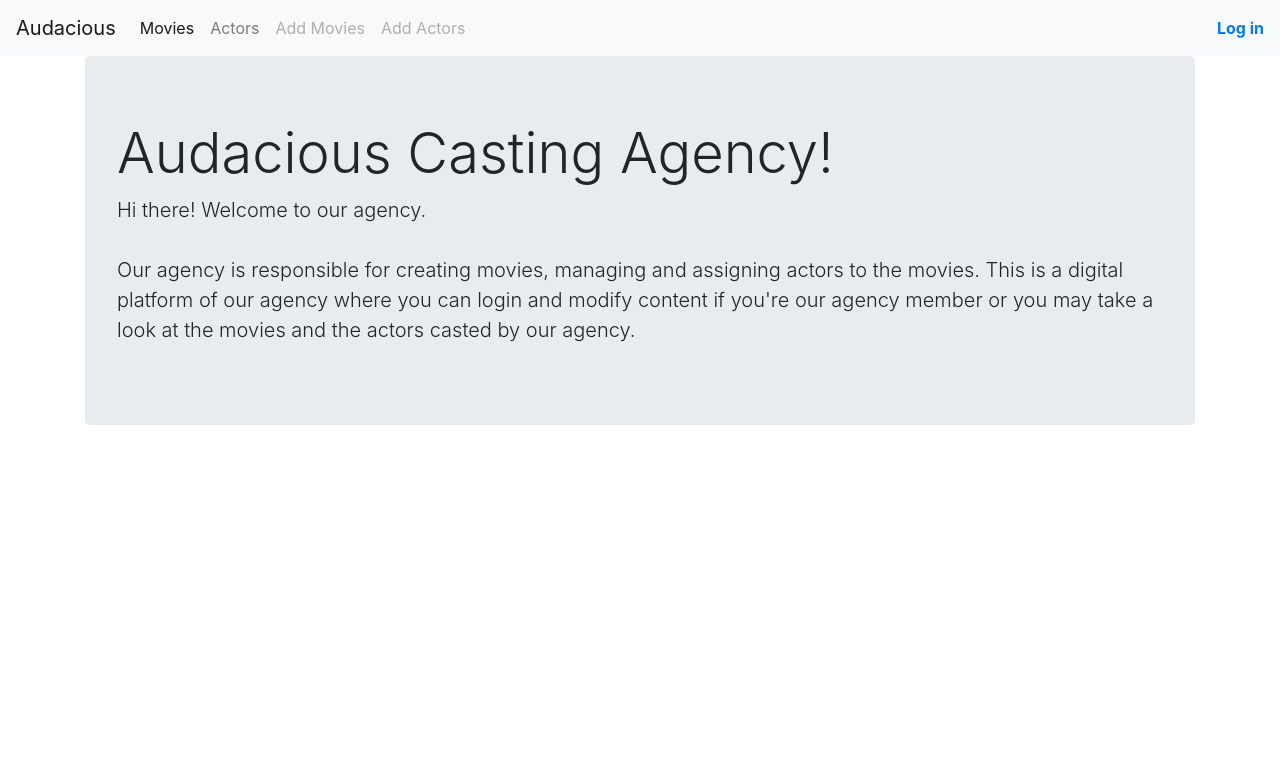
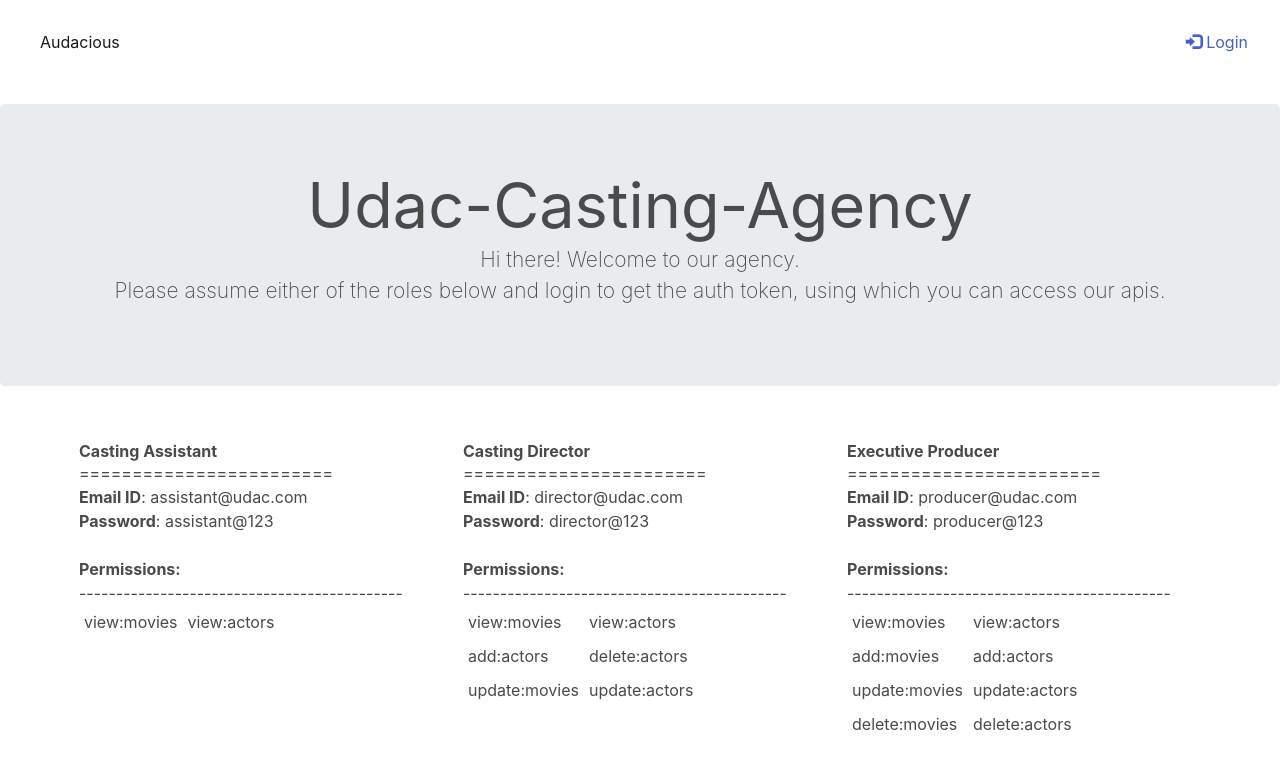
Before and after one commit to rohithsowmithra/Casting-Agency, a Flask app: page / in a window 1280 px wide. Shown: the top 770 px of the page. Run offline with Flask 2, Linux system fonts and the light colour scheme; some libraries are stand-ins or nearby versions.

Commit message:
updated index page content

```diff
--- a/templates/index.html
+++ b/templates/index.html
@@ -1,55 +1,119 @@
-<!doctype html>
+<!DOCTYPE html>
 <html lang="en">
-  <head>
-    <!-- Required meta tags -->
-    <meta charset="utf-8">
-    <meta name="viewport" content="width=device-width, initial-scale=1, shrink-to-fit=no">
+<head>
+  <title>Bootstrap Example</title>
+  <meta charset="utf-8">
+  <meta name="viewport" content="width=device-width, initial-scale=1, shrink-to-fit=no">
+  <link rel="stylesheet" href="https://maxcdn.bootstrapcdn.com/bootstrap/3.4.1/css/bootstrap.min.css">
+  <link rel="stylesheet" href="https://cdn.jsdelivr.net/npm/bootstrap@4.5.3/dist/css/bootstrap.min.css" integrity="sha384-TX8t27EcRE3e/ihU7zmQxVncDAy5uIKz4rEkgIXeMed4M0jlfIDPvg6uqKI2xXr2" crossorigin="anonymous">
+  <link rel="stylesheet" href="https://cdn.jsdelivr.net/npm/bulma@0.8.0/css/bulma.min.css"/>
 
-    <!-- Bootstrap CSS -->
-    <link rel="stylesheet" href="https://cdn.jsdelivr.net/npm/bootstrap@4.5.3/dist/css/bootstrap.min.css" integrity="sha384-TX8t27EcRE3e/ihU7zmQxVncDAy5uIKz4rEkgIXeMed4M0jlfIDPvg6uqKI2xXr2" crossorigin="anonymous">
-
-    <title>Home</title>
-  </head>
-  <body>
+  <style>
+    td {
+      padding: 5px;
+    }
+</style>
+</head>
+<body>
 
 
-<nav class="navbar navbar-expand-lg navbar-light bg-light">
-  <a class="navbar-brand" href="#">Audacious</a>
+
+<nav class="navbar navbar-expand-lg navbar-light">
   <button class="navbar-toggler" type="button" data-toggle="collapse" data-target="#navbarSupportedContent" aria-controls="navbarSupportedContent" aria-expanded="false" aria-label="Toggle navigation">
     <span class="navbar-toggler-icon"></span>
   </button>
 
-  <div class="collapse navbar-collapse" id="navbarSupportedContent">
-    <ul class="navbar-nav mr-auto">
+  <div class="navbar-collapse collapse" id="navbarSupportedContent">
+    <ul class="navbar-nav mr-auto" id="text">
       <li class="nav-item active">
-        <a class="nav-link" href="#">Movies <span class="sr-only">(current)</span></a>
-      </li>
-      <li class="nav-item">
-        <a class="nav-link" href="#">Actors</a>
-      </li>
-      <li class="nav-item">
-        <a class="nav-link disabled" href="#">Add Movies</a>
-      </li>
-      <li class="nav-item">
-        <a class="nav-link disabled" href="#">Add Actors</a>
+        <a class="nav-link" href="{{ url_for('index') }}">Audacious <span class="sr-only">(current)</span></a>
       </li>
     </ul>
-    <a id="loginButton" class="button is-primary" href="https://{{ auth_server_details.auth_host }}/authorize?audience={{ auth_server_details.audience }}&response_type=token&client_id={{ auth_server_details.client_id }}&redirect_uri={{ auth_server_details.redirect_url }}">
-						<strong>Log in</strong>
-					</a>
+    <form class="form-inline my-2 my-lg-0">
+       <ul class="nav navbar-nav navbar-right">
+        <li><a href="https://{{ auth_server_details.auth_host }}/authorize?audience={{ auth_server_details.audience }}&response_type=token&client_id={{ auth_server_details.client_id }}&redirect_uri={{ auth_server_details.redirect_url }}"><span class="glyphicon glyphicon-log-in"></span> Login</a></li>
+     </ul>
+    </form>
   </div>
 </nav>
 
-<div class="container">
 
-<div class="jumbotron">
-  <h1 class="display-4">Audacious Casting Agency!</h1>
-  <p class="lead">Hi there! Welcome to our agency.<br><br> Our agency is responsible for creating movies, managing and assigning actors to the movies. This is a digital platform of our agency where you can login and modify content if you're our agency member or you may take a look at the movies and the actors casted by our agency.</p>
+<div class="jumbotron text-center">
+  <h1>Udac-Casting-Agency</h1>
+  <p>Hi there! Welcome to our agency.<br> Please assume either of the roles below and login to get the auth token, using which you can access our apis.</p>
+</div>
+
+<div class="container pt-5">
+  <div class="row">
+    <div class="col-sm-4">
+      <h3><b>Casting Assistant</b></h3>
+      <p>========================</p>
+      <p><b>Email ID</b>: assistant@udac.com</p>
+      <p><b>Password</b>: assistant@123</p>
+      <br>
+      <p><b>Permissions:</b></p>
+      <p>--------------------------------------------</p>
+      <table>
+        <tr>
+          <td>view:movies</td>
+          <td>view:actors</td>
+      </table>
+    </div>
+    <div class="col-sm-4">
+      <h3><b>Casting Director</b></h3>
+      <p>=======================</p>
+      <p><b>Email ID</b>: director@udac.com</p>
+      <p><b>Password</b>: director@123</p>
+      <br>
+      <p><b>Permissions:</b></p>
+      <p>--------------------------------------------</p>
+      <table>
+        <tr>
+          <td>view:movies</td>
+          <td>view:actors</td>
+        </tr>
+        <tr>
+          <td>add:actors</td>
+          <td>delete:actors</td>
+        </tr>
+        <tr>
+          <td>update:movies</td>
+          <td>update:actors</td>
+      </tr>
+      </table>
+    </div>
+    <div class="col-sm-4">
+      <h3><b>Executive Producer</b></h3>
+      <p>========================</p>
+      <p><b>Email ID</b>: producer@udac.com</p>
+      <p><b>Password</b>: producer@123</p>
+      <br>
+      <p><b>Permissions:</b></p>
+      <p>--------------------------------------------</p>
+      <table>
+        <tr>
+          <td>view:movies</td>
+          <td>view:actors</td>
+        </tr>
+        <tr>
+          <td>add:movies</td>
+          <td>add:actors</td>
+        </tr>
+        <tr>
+          <td>update:movies</td>
+          <td>update:actors</td>
+      </tr>
+      <tr>
+          <td>delete:movies</td>
+          <td>delete:actors</td>
+      </tr>
+      </table>
+    </div>
+  </div>
 </div>
 
 <script src="https://code.jquery.com/jquery-3.5.1.slim.min.js" integrity="sha384-DfXdz2htPH0lsSSs5nCTpuj/zy4C+OGpamoFVy38MVBnE+IbbVYUew+OrCXaRkfj" crossorigin="anonymous"></script>
 <script src="https://cdn.jsdelivr.net/npm/bootstrap@4.5.3/dist/js/bootstrap.bundle.min.js" integrity="sha384-ho+j7jyWK8fNQe+A12Hb8AhRq26LrZ/JpcUGGOn+Y7RsweNrtN/tE3MoK7ZeZDyx" crossorigin="anonymous"></script>
 
-</div>
 </body>
 </html>
```
